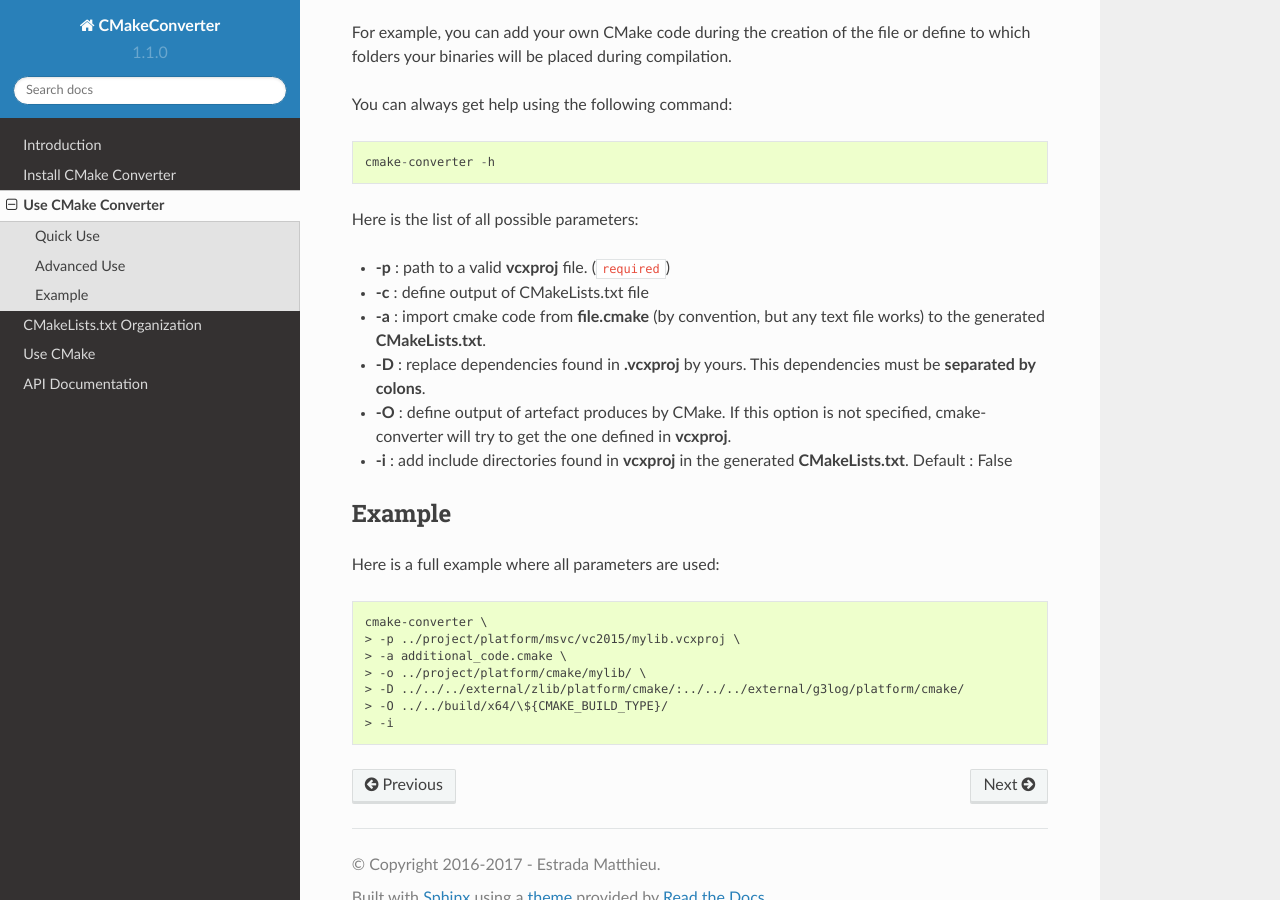
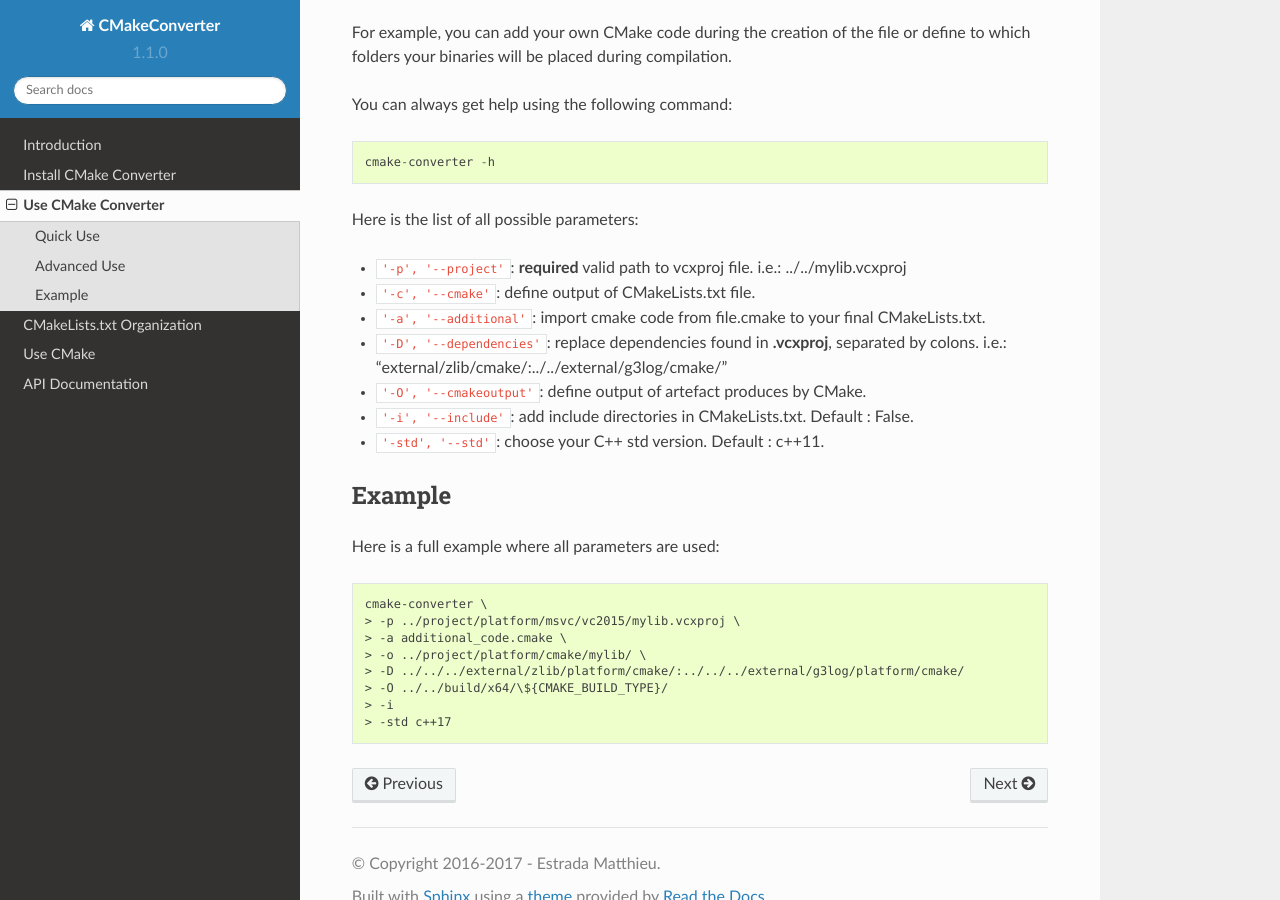
Before and after one commit to pavelliavonau/cmakeconverter, a Sphinx documentation site: the page built from docs/utilisation.rst, in a window 1280 px wide and 900 px high, scrolled down 482 px. Built offline with Sphinx 7.4.7 and the Read the Docs theme 2.0.0, drawn with Linux system fonts in a browser that asks for light colours.

Commit message:
Update and improve help and documentation

```diff
--- a/docs/utilisation.rst
+++ b/docs/utilisation.rst
@@ -24,12 +24,13 @@
 
 Here is the list of all possible parameters:
 
-* **-p** : path to a valid **vcxproj** file. (``required``)
-* **-c** : define output of CMakeLists.txt file
-* **-a** : import cmake code from **file.cmake** (by convention, but any text file works) to the generated **CMakeLists.txt**.
-* **-D** : replace dependencies found in **.vcxproj** by yours. This dependencies must be **separated by colons**.
-* **-O** : define output of artefact produces by CMake. If this option is not specified, cmake-converter will try to get the one defined in **vcxproj**.
-* **-i** : add include directories found in **vcxproj** in the generated **CMakeLists.txt**. Default : False
+* ``'-p', '--project'``: **required** valid path to vcxproj file. i.e.: ../../mylib.vcxproj
+* ``'-c', '--cmake'``: define output of CMakeLists.txt file.
+* ``'-a', '--additional'``: import cmake code from file.cmake to your final CMakeLists.txt.
+* ``'-D', '--dependencies'``: replace dependencies found in **.vcxproj**, separated by colons. i.e.: "external/zlib/cmake/:../../external/g3log/cmake/"
+* ``'-O', '--cmakeoutput'``: define output of artefact produces by CMake.
+* ``'-i', '--include'``: add include directories in CMakeLists.txt. Default : False.
+* ``'-std', '--std'``: choose your C++ std version. Default : c++11.
 
 Example
 -------
@@ -43,3 +44,4 @@
     > -D ../../../external/zlib/platform/cmake/:../../../external/g3log/platform/cmake/
     > -O ../../build/x64/\${CMAKE_BUILD_TYPE}/
     > -i
+    > -std c++17
```
Also changed, not shown: 1 other file.
